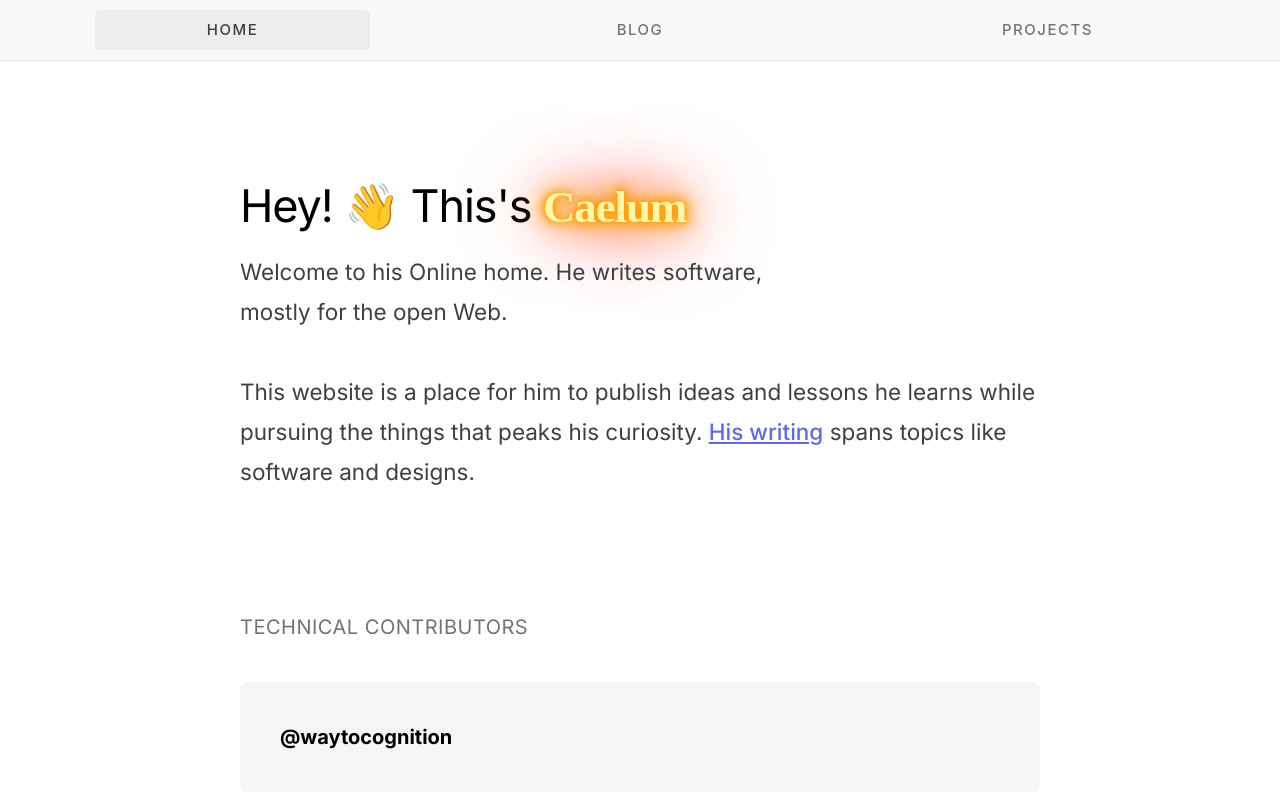
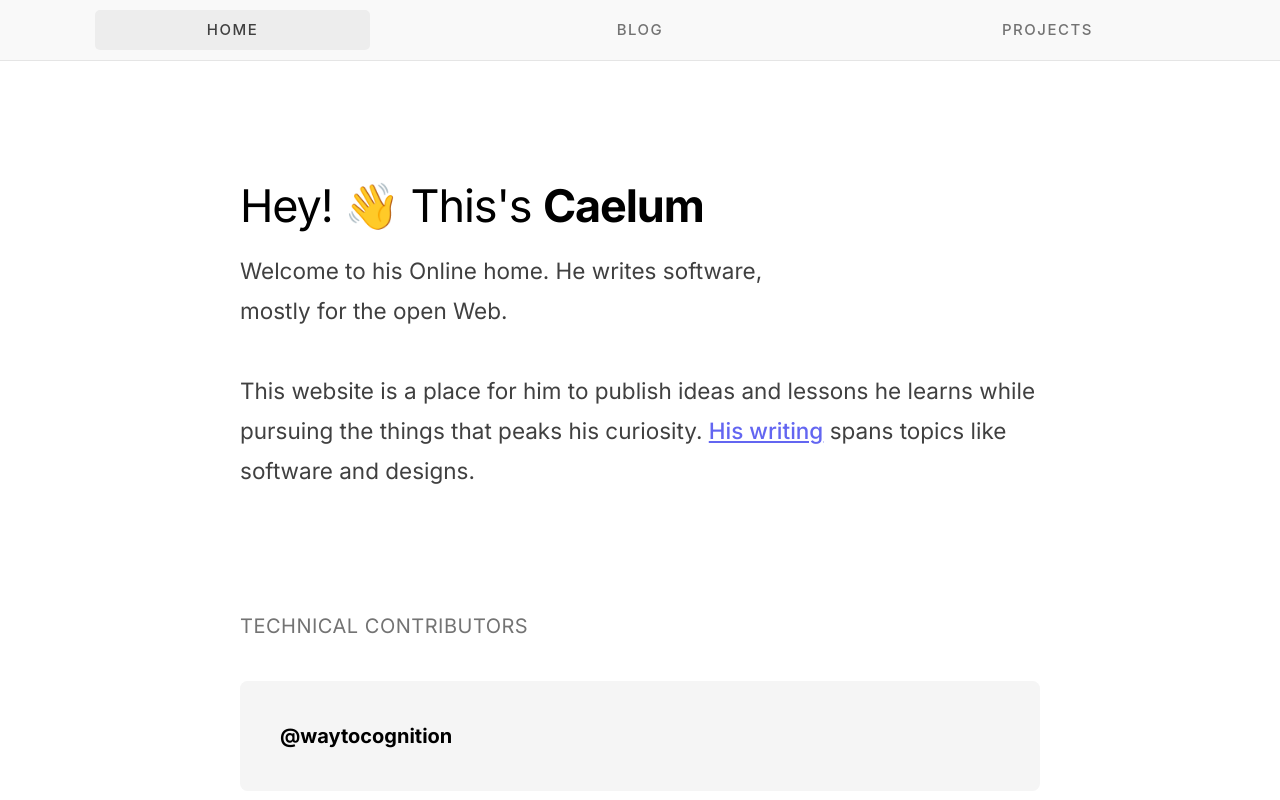
Before and after one commit to caelumpirata/next.js-blog-powered-by-MDX, a Next.js app: page / in a window 1280 px wide. Shown: the top 800 px of the page. Built offline with nearby package versions, Linux system fonts and the light colour scheme; no server answers.

Commit message:
remove fliker

```diff
--- a/pages/index.js
+++ b/pages/index.js
@@ -24,7 +24,7 @@ export default function Home() {
           <header className="flex flex-col-reverse justify-between sm:flex-row sm:items-center">
             <div className="sm:max-w-md">
               <h1 className="font-regular mt-4 text-black dark:text-white text-4xl tracking-tight sm:mt-0">
-                Hey! <span>👋</span> This&apos;s <b className="flicker">Caelum</b>
+                Hey! <span>👋</span> This&apos;s <b>Caelum</b>
               </h1>
               <p className="prose dark:prose-dark md:prose-lg mt-8 sm:mt-4">
                 Welcome to his Online home. He writes software, mostly for the
--- a/styles/globals.css
+++ b/styles/globals.css
@@ -5,66 +5,6 @@
 /*! tailwindcss v2.2.4 | MIT License | https://tailwindcss.com */
 /*! modern-normalize v1.1.0 | MIT License | https://github.com/sindresorhus/modern-normalize */
 
-.flicker {
-  text-shadow: 0 0 5px #ffa500, 0 0 15px #ffa500, 0 0 20px #ffa500,
-    0 0 40px #ffa500, 0 0 60px #ff0000, 0 0 10px #ff8d00, 0 0 98px #ff0000;
-  color: #fff6a9;
-  font-family: "Sacramento", cursive;
-  text-align: center;
-  animation: blink 12s infinite;
-  -webkit-animation: blink 12s infinite;
-}
-@-webkit-keyframes blink {
-  20%,
-  24%,
-  55% {
-    color: #111;
-    text-shadow: none;
-  }
-
-  0%,
-  19%,
-  21%,
-  23%,
-  25%,
-  54%,
-  56%,
-  100% {
-    /*     color: #fccaff;
-    text-shadow: 0 0 5px #f562ff, 0 0 15px #f562ff, 0 0 25px #f562ff,
-      0 0 20px #f562ff, 0 0 30px #890092, 0 0 80px #890092, 0 0 80px #890092; */
-    text-shadow: 0 0 5px #ffa500, 0 0 15px #ffa500, 0 0 20px #ffa500,
-      0 0 40px #ffa500, 0 0 60px #ff0000, 0 0 10px #ff8d00, 0 0 98px #ff0000;
-    color: #fff6a9;
-  }
-}
-
-@keyframes blink {
-  20%,
-  24%,
-  55% {
-    color: #111;
-    text-shadow: none;
-  }
-
-  0%,
-  19%,
-  21%,
-  23%,
-  25%,
-  54%,
-  56%,
-  100% {
-    text-shadow: 0 0 5px #ffa500, 0 0 15px #ffa500, 0 0 20px #ffa500,
-      0 0 40px #ffa500, 0 0 60px #ff0000, 0 0 10px #ff8d00, 0 0 98px #ff0000;
-    color: #fff6a9;
-  }
-}
-
-/* body {
-  background-size: 40px 40px;
-  background-image: radial-gradient(circle, #737373 1px, rgba(0, 0, 0, 0) 1px);
-} */
 html {
   -moz-tab-size: 4;
   -o-tab-size: 4;
```
